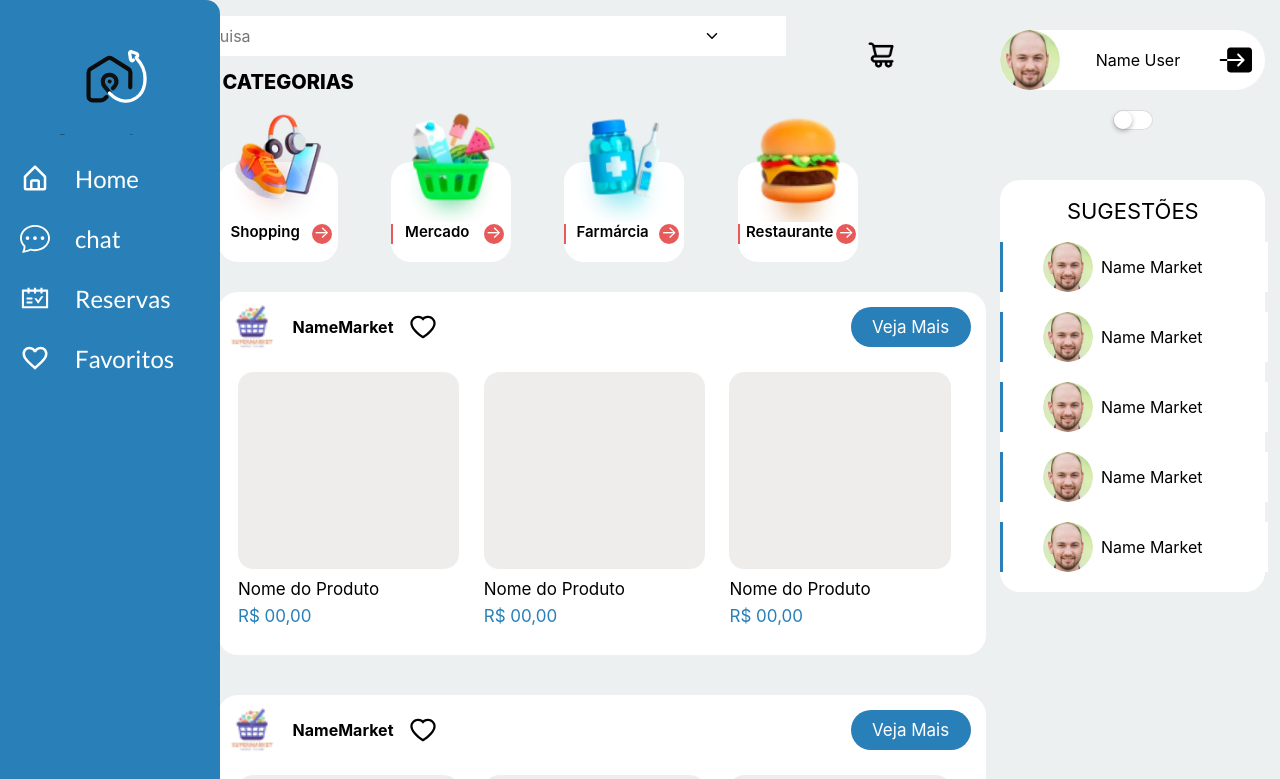
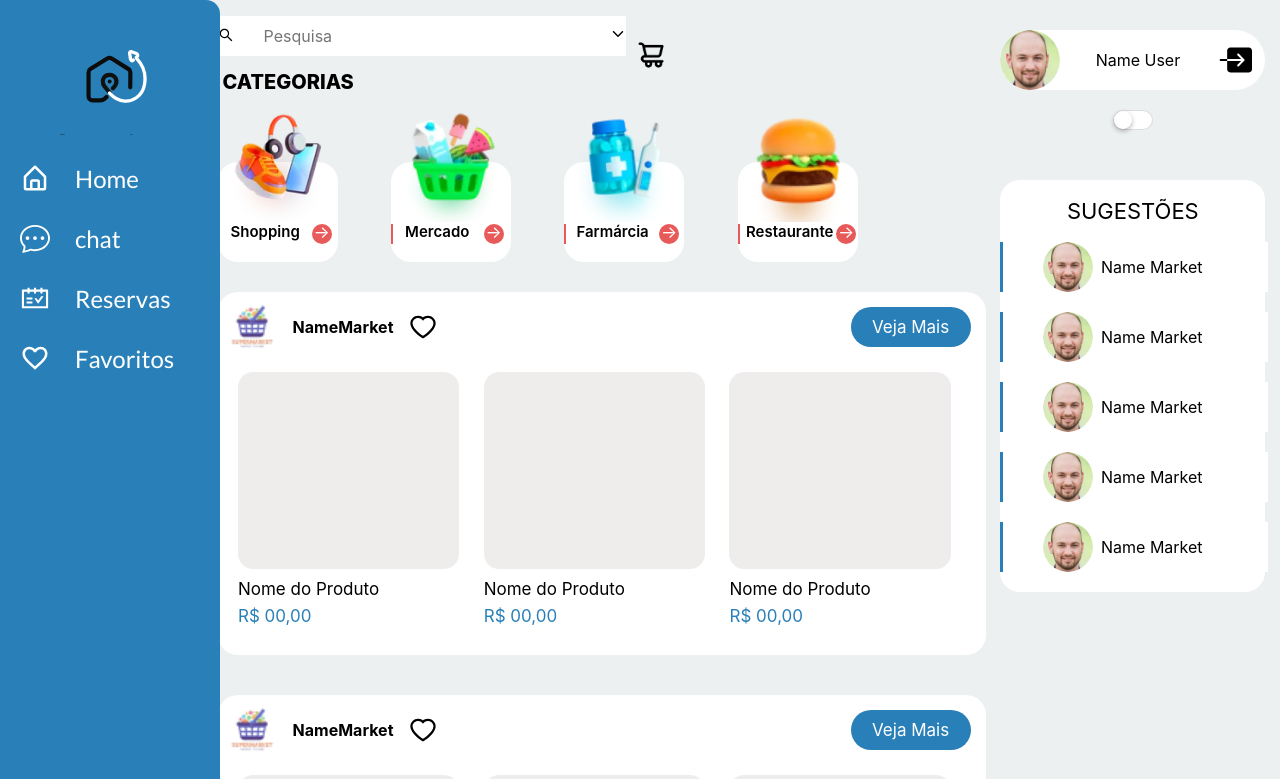
Before and after one commit to Place-UP/PlaceUP-FrontEnd, a React (Create React App) app: page /HomeUser in a window 1280 px wide. Shown: the top 779 px of the page. Built offline with nearby package versions, Linux system fonts and the light colour scheme; a web font is replaced by a local one.

Commit message:
Home user atualizada

```diff
--- a/src/Pages/homeUsuario/index.jsx
+++ b/src/Pages/homeUsuario/index.jsx
@@ -18,11 +18,13 @@ export function IndexHomeUser() {
       <Home>
         <MenuPrincipal />
 
+
+        <Categoria>
           <HeaderA>
             <Barra>
               <span><AiOutlineSearch /></span>
               <input type="text" className="pesquisa" placeholder="Pesquisa"></input>
-            <IoIosArrowDown className="seta" />
+              <button><IoIosArrowDown className="seta" /></button>
             </Barra>
             <Car>
               <img src={Carrinho} alt="Carrinho" />
@@ -30,7 +32,6 @@ export function IndexHomeUser() {
 
           </HeaderA>
 
-        <Categoria>
           <h1 className="aaaaa">CATEGORIAS</h1>
           <div className="containerCategoria">
             <CategoriaShopping>
--- a/src/Pages/homeUsuario/styles.js
+++ b/src/Pages/homeUsuario/styles.js
@@ -30,15 +30,16 @@ export const HeaderA = styled.div`
 `;
 
 export const Barra = styled.div`
-  width: 80%;
+  width: 100%;
   margin: auto;
   display: flex;
   align-items: center;
-  justify-content: center;
+  justify-content: space-between;
   background-color: #fff;
 
+
   .pesquisa{
-    width: 70%;
+    width: 90%;
     height: 40px;
     padding: 0px 20px 0px 30px;
     background-color: white;
```
Lines whose indentation alone changed are shown as unchanged.
